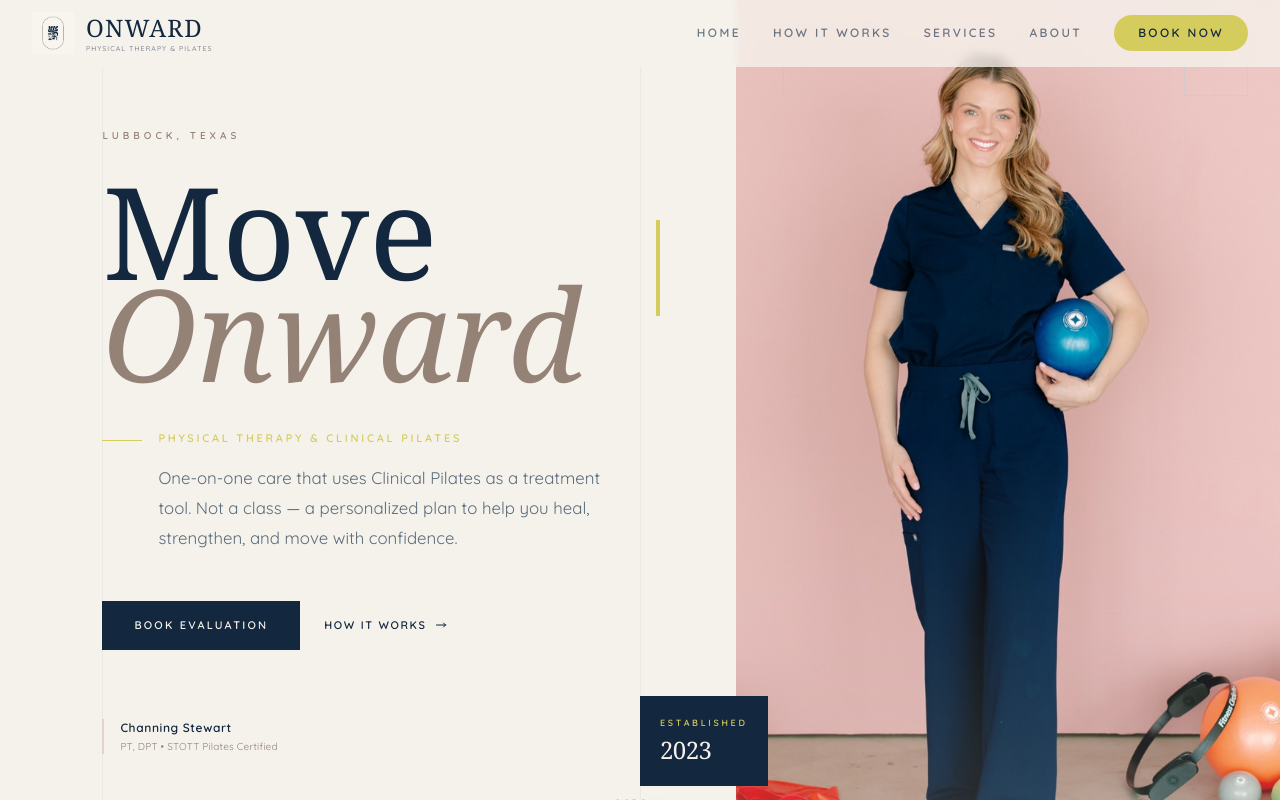
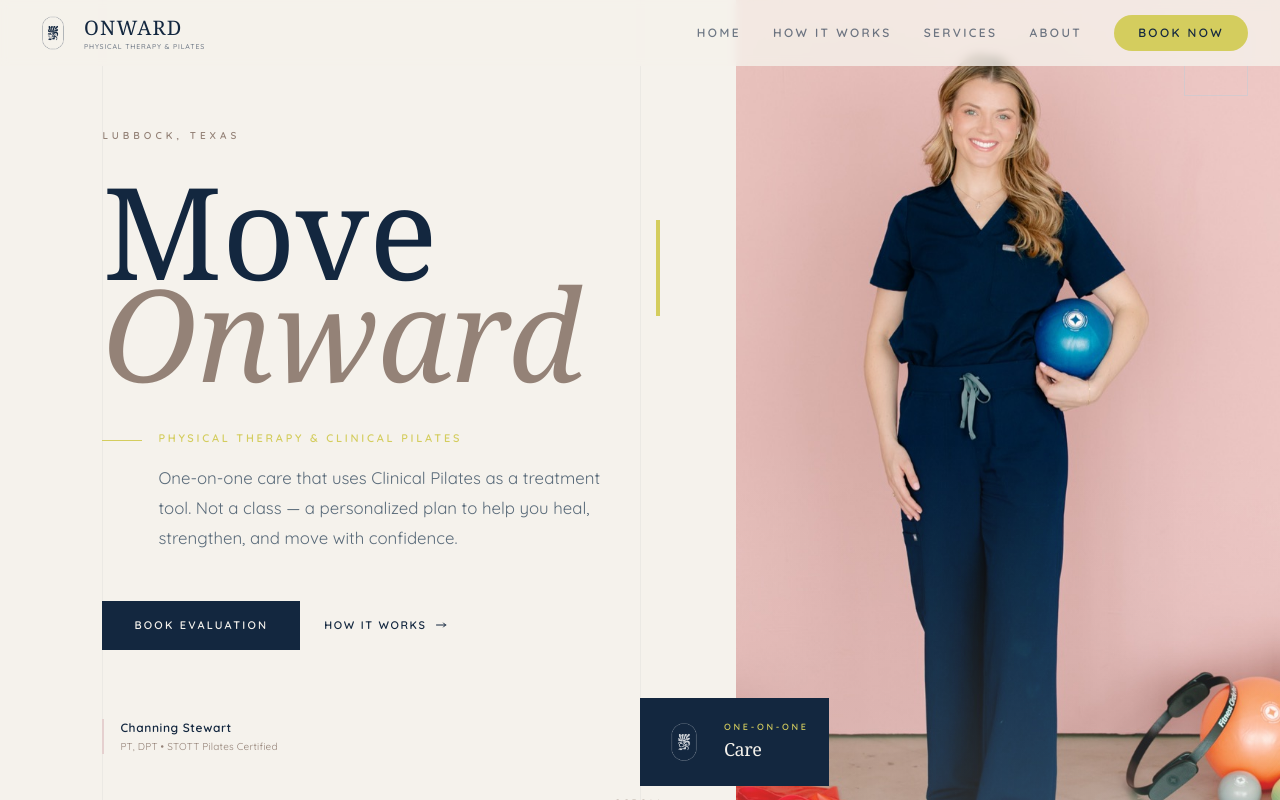
Before and after one commit to josistew/onward-pilates-website, a Next.js app: page / in a window 1280 px wide. Shown: the top 800 px of the page. Built offline with nearby package versions, Linux system fonts and the light colour scheme; a web font is replaced by a local one.

Commit message:
feat: update navigation and hero section with new logos
Switch to pill-shaped logos and improve hero section copy.

```diff
--- a/components/home/hero-section.tsx
+++ b/components/home/hero-section.tsx
@@ -185,18 +185,27 @@ export function HeroSection() {
               <div className="h-24 w-1 bg-[#D4CD5E]" />
             </div>
 
-            {/* Bottom detail card */}
+            {/* Bottom detail card with logo */}
             <div
-              className={`absolute -bottom-6 left-6 z-10 bg-[#13273F] p-5 md:left-0 lg:-left-16 lg:bottom-24 transition-all duration-700 delay-900 ${
+              className={`absolute -bottom-6 left-6 z-10 flex items-center gap-4 bg-[#13273F] p-5 md:left-0 lg:-left-16 lg:bottom-24 transition-all duration-700 delay-900 ${
                 loaded ? "translate-y-0 opacity-100" : "translate-y-6 opacity-0"
               }`}
             >
-              <p className="text-[9px] font-semibold tracking-[0.3em] text-[#D4CD5E]">
-                ESTABLISHED
-              </p>
-              <p className="mt-1 font-serif text-2xl tracking-tight text-[#F5F2EC]">
-                2023
-              </p>
+              <Image
+                src="/images/logo-pill-white.png"
+                alt=""
+                width={40}
+                height={60}
+                className="h-12 w-auto opacity-80"
+              />
+              <div>
+                <p className="text-[9px] font-semibold tracking-[0.3em] text-[#D4CD5E]">
+                  ONE-ON-ONE
+                </p>
+                <p className="mt-0.5 font-serif text-lg tracking-tight text-[#F5F2EC]">
+                  Care
+                </p>
+              </div>
             </div>
 
             {/* Geometric accent */}
--- a/components/navigation.tsx
+++ b/components/navigation.tsx
@@ -32,19 +32,19 @@ export function Navigation() {
       }`}
     >
       <nav className="mx-auto flex max-w-7xl items-center justify-between px-6 py-3 lg:px-8">
-        <Link href="/" className="flex items-center gap-3">
+        <Link href="/" className="flex items-center gap-2.5">
           <Image
-            src={scrolled || isOpen ? "/images/logo-oval-navy.png" : "/images/logo-oval-cream.png"}
+            src={scrolled || isOpen ? "/images/logo-pill-white.png" : "/images/logo-pill-navy.png"}
             alt="Onward PT & Pilates"
-            width={36}
-            height={50}
-            className="h-[42px] w-auto"
+            width={32}
+            height={48}
+            className="h-[38px] w-auto lg:h-[42px]"
           />
           <div className="flex flex-col items-start">
-            <span className={`font-serif text-xl tracking-[0.05em] lg:text-2xl transition-colors duration-300 ${scrolled || isOpen ? "text-[#F5F2EC]" : "text-[#13273F]"}`} style={{ fontWeight: 50 }}>
+            <span className={`font-serif text-lg tracking-[0.06em] lg:text-xl transition-colors duration-300 ${scrolled || isOpen ? "text-[#F5F2EC]" : "text-[#13273F]"}`}>
               ONWARD
             </span>
-            <span className={`font-sans text-[6px] font-medium tracking-[0.15em] lg:text-[7px] transition-colors duration-300 ${scrolled || isOpen ? "text-[#F5F2EC]/70" : "text-[#13273F]/50"}`}>
+            <span className={`font-sans text-[6px] font-medium tracking-[0.12em] lg:text-[7px] transition-colors duration-300 ${scrolled || isOpen ? "text-[#F5F2EC]/70" : "text-[#13273F]/60"}`}>
               PHYSICAL THERAPY & PILATES
             </span>
           </div>
```
Also changed, not shown: public/images/logo-pill-navy.png (added), public/images/logo-pill-white.png (added).
